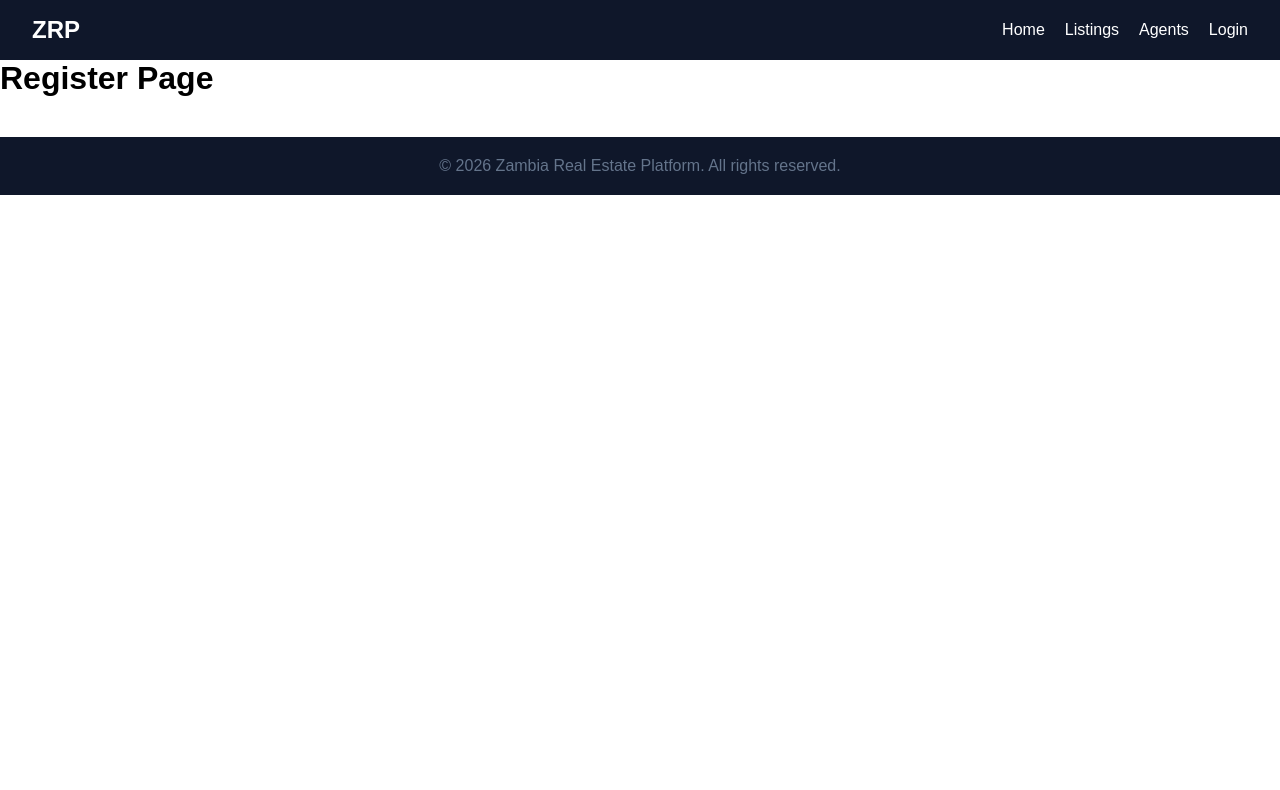
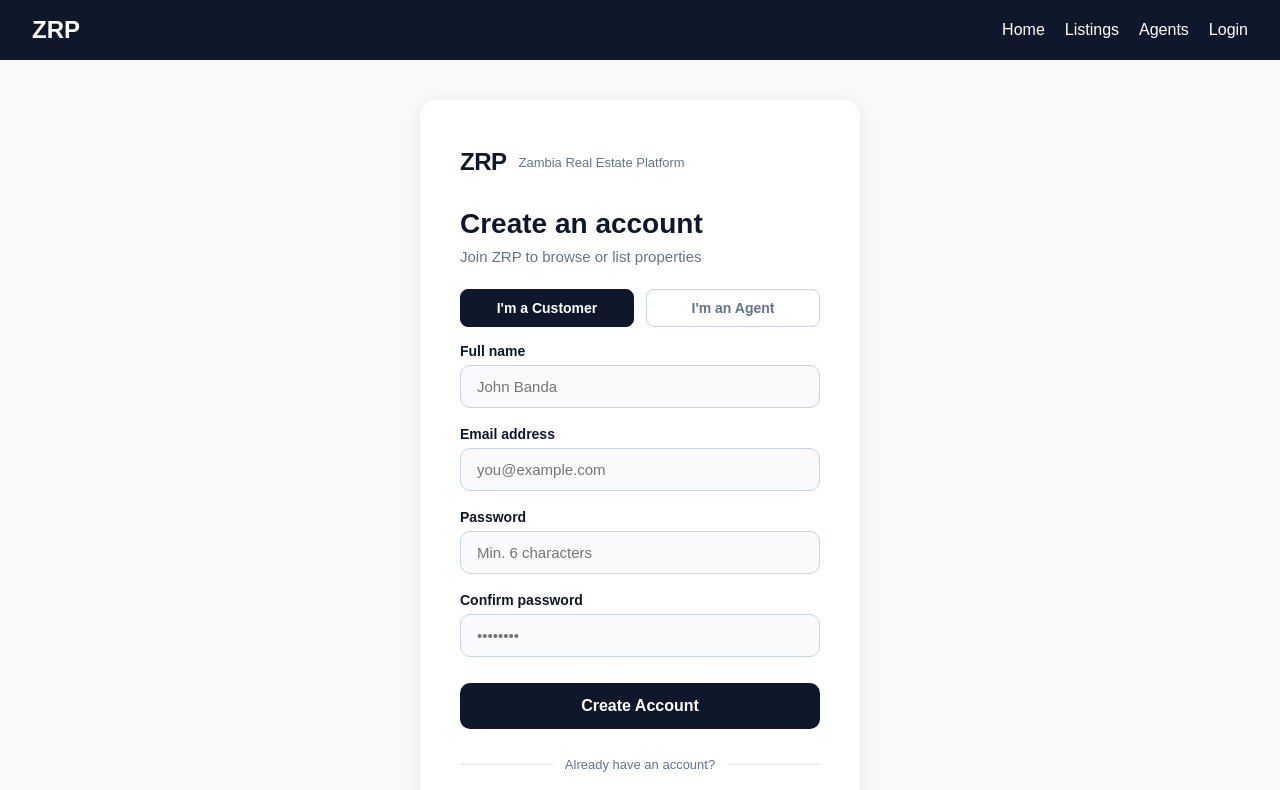
Before and after one commit to Samuelzulu/zambia-real-estate-platform, a React (Vite) app: page /register in a window 1280 px wide. Shown: the top 790 px of the page. Built offline with nearby package versions, Linux system fonts and the light colour scheme.

Commit message:
Implement registration form with validation and role selection

```diff
--- a/src/pages/Register.jsx
+++ b/src/pages/Register.jsx
@@ -1,5 +1,328 @@
+import { useState } from "react";
+import { Link } from "react-router-dom";
+
 function Register() {
-  return <h1>Register Page</h1>;
+  const [role, setRole] = useState("customer");
+  const [form, setForm] = useState({
+    fullName: "",
+    email: "",
+    password: "",
+    confirmPassword: "",
+  });
+  const [errors, setErrors] = useState({});
+
+  const handleChange = (e) => {
+    const { name, value } = e.target;
+    setForm((prev) => ({ ...prev, [name]: value }));
+  };
+
+  const validate = () => {
+    const next = {};
+    if (!form.fullName.trim()) next.fullName = "Full name is required";
+    if (!form.email.trim()) next.email = "Email is required";
+    else if (!/\S+@\S+\.\S+/.test(form.email)) next.email = "Enter a valid email";
+    if (!form.password) next.password = "Password is required";
+    else if (form.password.length < 6) next.password = "Password must be at least 6 characters";
+    if (!form.confirmPassword) next.confirmPassword = "Please confirm your password";
+    else if (form.password !== form.confirmPassword) next.confirmPassword = "Passwords do not match";
+    return next;
+  };
+
+  const handleSubmit = (e) => {
+    e.preventDefault();
+    const next = validate();
+    if (Object.keys(next).length > 0) {
+      setErrors(next);
+      return;
+    }
+    setErrors({});
+    // Backend integration will go here
+    alert(`Account created as ${role} (backend not connected yet)`);
+  };
+
+  return (
+    <div style={styles.page}>
+      <div style={styles.card}>
+
+        {/* Brand */}
+        <div style={styles.brand}>
+          <span style={styles.brandText}>ZRP</span>
+          <p style={styles.brandSub}>Zambia Real Estate Platform</p>
+        </div>
+
+        <h1 style={styles.heading}>Create an account</h1>
+        <p style={styles.subtext}>Join ZRP to browse or list properties</p>
+
+        {/* Role Selection */}
+        <div style={styles.roleRow}>
+          <button
+            type="button"
+            onClick={() => setRole("customer")}
+            style={role === "customer" ? styles.roleActive : styles.roleInactive}
+          >
+            I'm a Customer
+          </button>
+          <button
+            type="button"
+            onClick={() => setRole("agent")}
+            style={role === "agent" ? styles.roleActive : styles.roleInactive}
+          >
+            I'm an Agent
+          </button>
+        </div>
+
+        {role === "agent" && (
+          <p style={styles.agentNote}>
+            Agent accounts are subject to verification before listings go live.
+          </p>
+        )}
+
+        <form onSubmit={handleSubmit} style={styles.form}>
+
+          {/* Full Name */}
+          <div style={styles.fieldGroup}>
+            <label htmlFor="fullName" style={styles.label}>Full name</label>
+            <input
+              id="fullName"
+              name="fullName"
+              type="text"
+              value={form.fullName}
+              onChange={handleChange}
+              placeholder="John Banda"
+              style={{
+                ...styles.input,
+                border: errors.fullName ? "1px solid #EF4444" : "1px solid #CBD5E1",
+              }}
+            />
+            {errors.fullName && <p style={styles.error}>{errors.fullName}</p>}
+          </div>
+
+          {/* Email */}
+          <div style={styles.fieldGroup}>
+            <label htmlFor="email" style={styles.label}>Email address</label>
+            <input
+              id="email"
+              name="email"
+              type="text"
+              value={form.email}
+              onChange={handleChange}
+              placeholder="you@example.com"
+              style={{
+                ...styles.input,
+                border: errors.email ? "1px solid #EF4444" : "1px solid #CBD5E1",
+              }}
+            />
+            {errors.email && <p style={styles.error}>{errors.email}</p>}
+          </div>
+
+          {/* Password */}
+          <div style={styles.fieldGroup}>
+            <label htmlFor="password" style={styles.label}>Password</label>
+            <input
+              id="password"
+              name="password"
+              type="password"
+              value={form.password}
+              onChange={handleChange}
+              placeholder="Min. 6 characters"
+              style={{
+                ...styles.input,
+                border: errors.password ? "1px solid #EF4444" : "1px solid #CBD5E1",
+              }}
+            />
+            {errors.password && <p style={styles.error}>{errors.password}</p>}
+          </div>
+
+          {/* Confirm Password */}
+          <div style={styles.fieldGroup}>
+            <label htmlFor="confirmPassword" style={styles.label}>Confirm password</label>
+            <input
+              id="confirmPassword"
+              name="confirmPassword"
+              type="password"
+              value={form.confirmPassword}
+              onChange={handleChange}
+              placeholder="••••••••"
+              style={{
+                ...styles.input,
+                border: errors.confirmPassword ? "1px solid #EF4444" : "1px solid #CBD5E1",
+              }}
+            />
+            {errors.confirmPassword && <p style={styles.error}>{errors.confirmPassword}</p>}
+          </div>
+
+          <button type="submit" style={styles.button}>
+            Create Account
+          </button>
+        </form>
+
+        {/* Divider */}
+        <div style={styles.divider}>
+          <div style={styles.dividerLine} />
+          <span style={styles.dividerText}>Already have an account?</span>
+          <div style={styles.dividerLine} />
+        </div>
+
+        <Link to="/login" style={styles.loginLink}>
+          Sign in
+        </Link>
+
+      </div>
+    </div>
+  );
 }
 
+const styles = {
+  page: {
+    minHeight: "100vh",
+    backgroundColor: "#F8FAFC",
+    display: "flex",
+    alignItems: "center",
+    justifyContent: "center",
+    padding: "40px 20px",
+  },
+  card: {
+    backgroundColor: "#FFFFFF",
+    borderRadius: "16px",
+    boxShadow: "0px 4px 24px rgba(0, 0, 0, 0.08)",
+    padding: "48px 40px",
+    width: "100%",
+    maxWidth: "440px",
+  },
+  brand: {
+    display: "flex",
+    alignItems: "center",
+    gap: "12px",
+    marginBottom: "32px",
+  },
+  brandText: {
+    fontSize: "24px",
+    fontWeight: "800",
+    color: "#0F172A",
+    letterSpacing: "-0.5px",
+  },
+  brandSub: {
+    fontSize: "13px",
+    color: "#64748B",
+    margin: 0,
+  },
+  heading: {
+    fontSize: "28px",
+    fontWeight: "700",
+    color: "#0F172A",
+    margin: "0 0 8px 0",
+  },
+  subtext: {
+    fontSize: "15px",
+    color: "#64748B",
+    margin: "0 0 24px 0",
+  },
+  roleRow: {
+    display: "flex",
+    gap: "12px",
+    marginBottom: "16px",
+  },
+  roleActive: {
+    flex: 1,
+    padding: "10px",
+    backgroundColor: "#0F172A",
+    color: "#FFFFFF",
+    border: "1px solid #0F172A",
+    borderRadius: "8px",
+    fontSize: "14px",
+    fontWeight: "600",
+    cursor: "pointer",
+  },
+  roleInactive: {
+    flex: 1,
+    padding: "10px",
+    backgroundColor: "transparent",
+    color: "#64748B",
+    border: "1px solid #CBD5E1",
+    borderRadius: "8px",
+    fontSize: "14px",
+    fontWeight: "600",
+    cursor: "pointer",
+  },
+  agentNote: {
+    fontSize: "13px",
+    color: "#C29A4B",
+    backgroundColor: "#FFFBEB",
+    border: "1px solid #FDE68A",
+    borderRadius: "8px",
+    padding: "10px 14px",
+    margin: "0 0 16px 0",
+  },
+  form: {
+    display: "flex",
+    flexDirection: "column",
+    gap: "18px",
+    marginTop: "8px",
+  },
+  fieldGroup: {
+    display: "flex",
+    flexDirection: "column",
+    gap: "6px",
+  },
+  label: {
+    fontSize: "14px",
+    fontWeight: "600",
+    color: "#0F172A",
+  },
+  input: {
+    padding: "12px 16px",
+    fontSize: "15px",
+    borderRadius: "10px",
+    outline: "none",
+    backgroundColor: "#F8FAFC",
+    color: "#0F172A",
+    width: "100%",
+    boxSizing: "border-box",
+  },
+  error: {
+    fontSize: "13px",
+    color: "#EF4444",
+    margin: "2px 0 0 0",
+  },
+  button: {
+    marginTop: "8px",
+    padding: "14px",
+    backgroundColor: "#0F172A",
+    color: "#FFFFFF",
+    fontSize: "16px",
+    fontWeight: "700",
+    border: "none",
+    borderRadius: "10px",
+    cursor: "pointer",
+    width: "100%",
+  },
+  divider: {
+    display: "flex",
+    alignItems: "center",
+    gap: "12px",
+    margin: "28px 0 20px",
+  },
+  dividerLine: {
+    flex: 1,
+    height: "1px",
+    backgroundColor: "#E2E8F0",
+  },
+  dividerText: {
+    fontSize: "13px",
+    color: "#64748B",
+    whiteSpace: "nowrap",
+  },
+  loginLink: {
+    display: "block",
+    textAlign: "center",
+    padding: "13px",
+    border: "1px solid #0F172A",
+    borderRadius: "10px",
+    color: "#0F172A",
+    fontSize: "15px",
+    fontWeight: "600",
+    textDecoration: "none",
+  },
+};
+
 export default Register;
```
